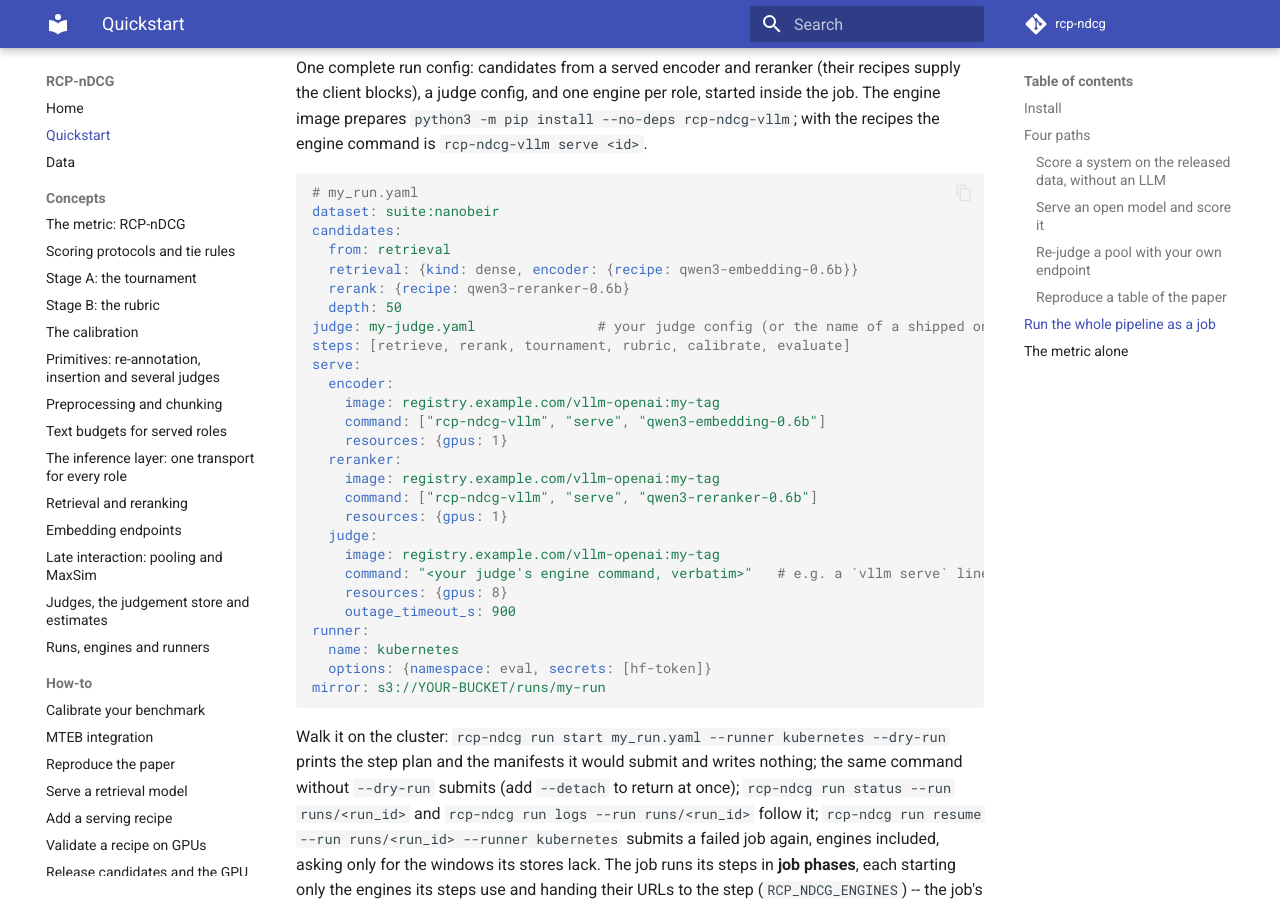
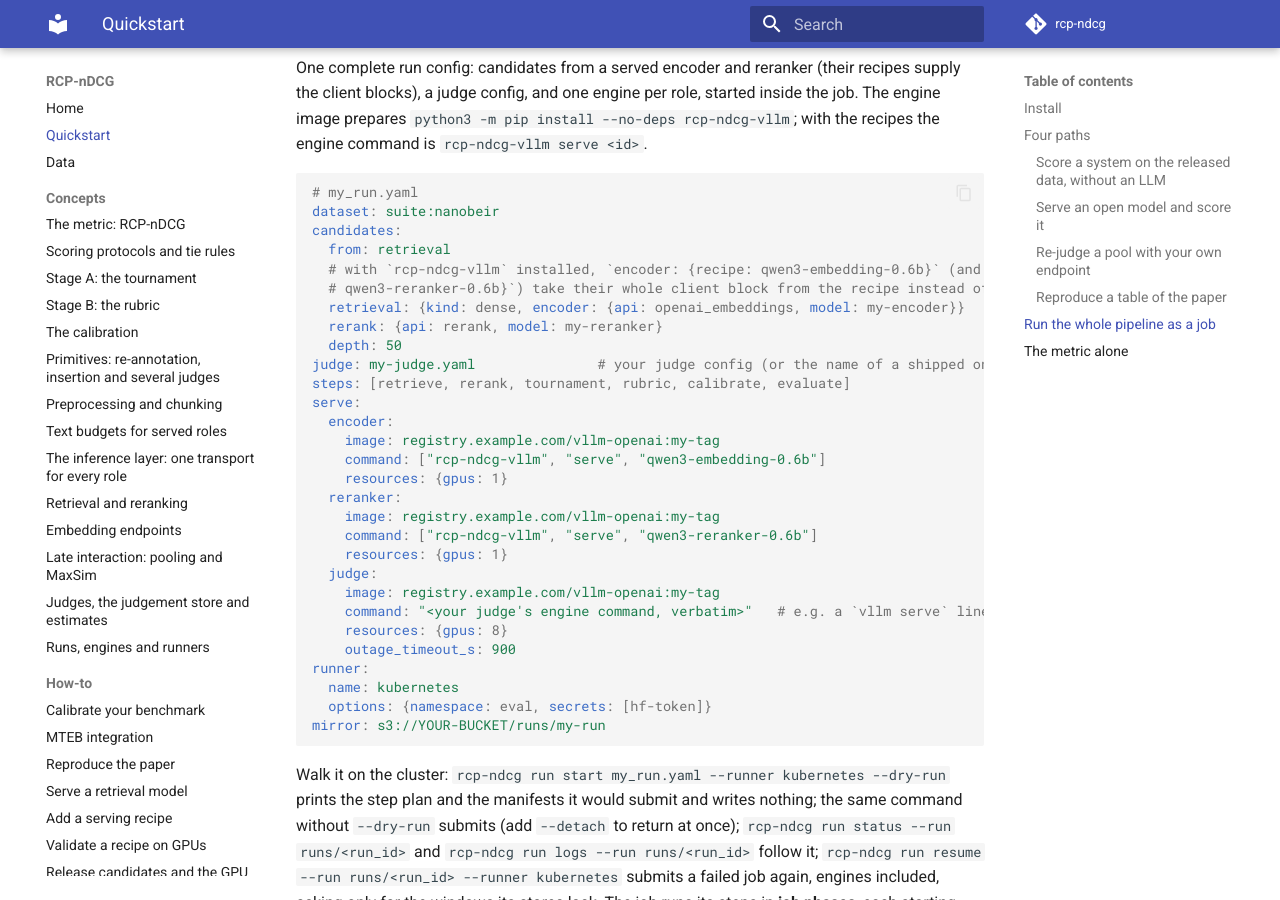
Before and after one commit to cohere-ai/rcp-ndcg, an MkDocs documentation site: the page built from docs/quickstart.md, in a window 1280 px wide and 900 px high, scrolled down 3477 px. Built offline with MkDocs 1.6.1 and Material for MkDocs 9.7.7, drawn with Linux system fonts in a browser that asks for light colours; comment, search, counter and statistics services are not loaded.

Commit message:
The quickstart's job example validates against the run config schema today
The recipe mapping it documents next to it resolves when rcp-ndcg-vllm is installed; the written YAML keeps
the field form the schema accepts now.

```diff
--- a/docs/quickstart.md
+++ b/docs/quickstart.md
@@ -156,8 +156,10 @@ a judge config, and one engine per role, started inside the job. The engine imag
 dataset: suite:nanobeir
 candidates:
   from: retrieval
-  retrieval: {kind: dense, encoder: {recipe: qwen3-embedding-0.6b}}
-  rerank: {recipe: qwen3-reranker-0.6b}
+  # with `rcp-ndcg-vllm` installed, `encoder: {recipe: qwen3-embedding-0.6b}` (and `rerank: {recipe:
+  # qwen3-reranker-0.6b}`) take their whole client block from the recipe instead of the fields below
+  retrieval: {kind: dense, encoder: {api: openai_embeddings, model: my-encoder}}
+  rerank: {api: rerank, model: my-reranker}
   depth: 50
 judge: my-judge.yaml               # your judge config (or the name of a shipped one: Judges, below)
 steps: [retrieve, rerank, tournament, rubric, calibrate, evaluate]
```
